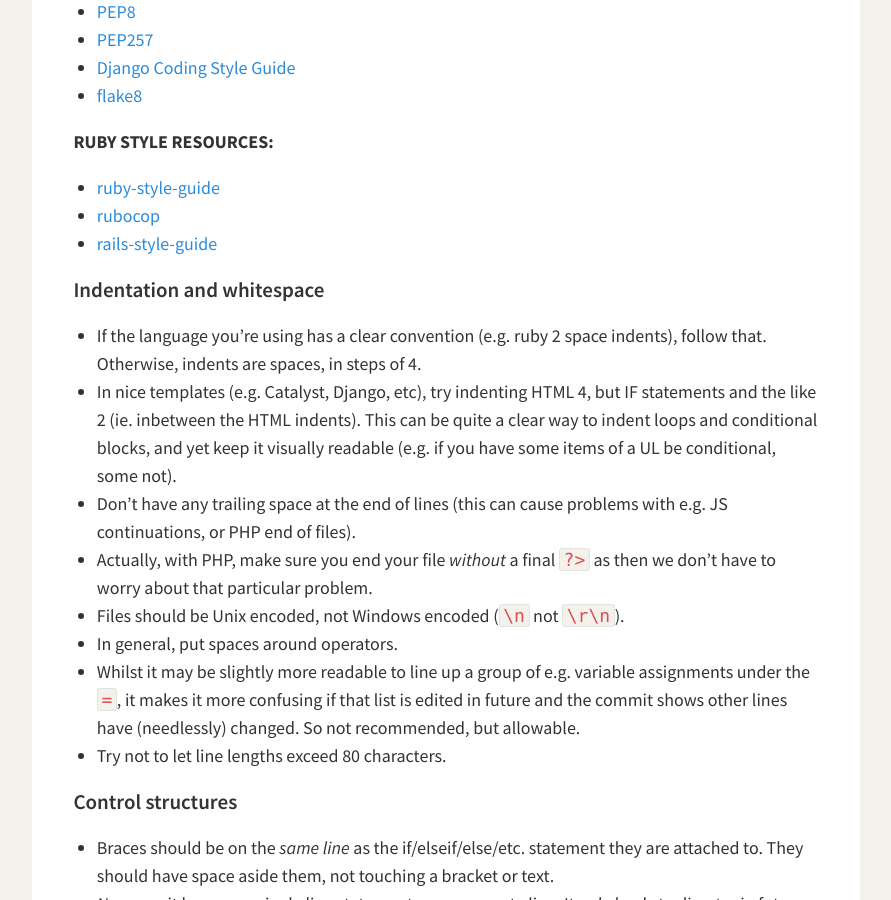
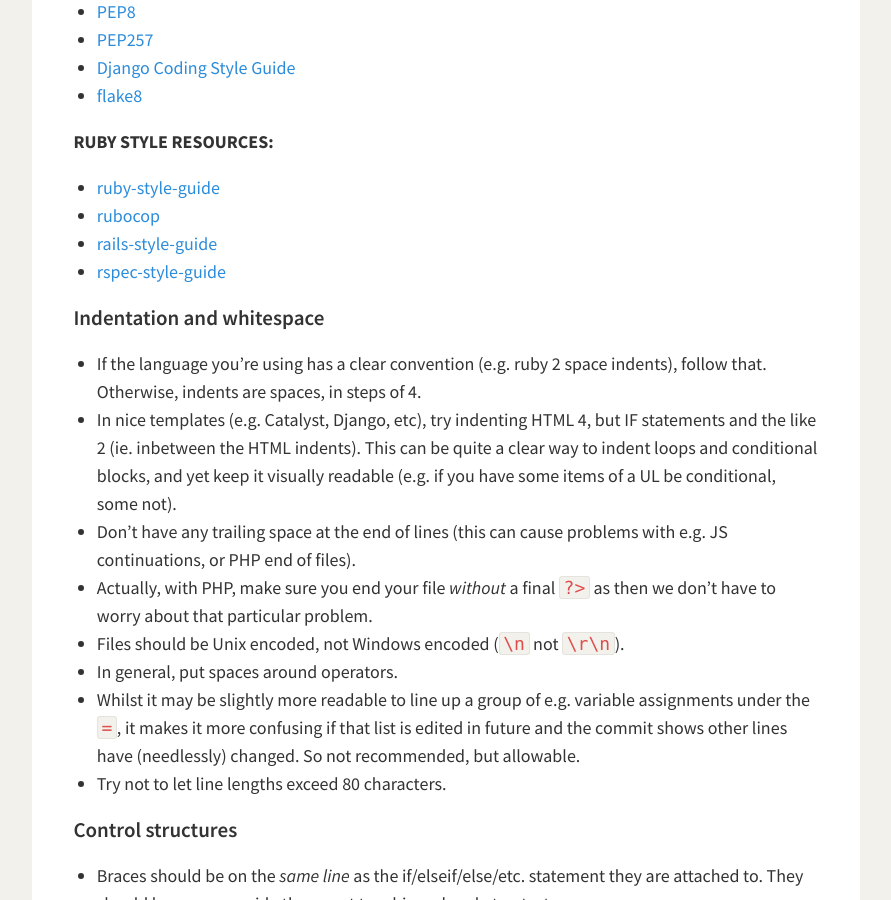
Before and after one commit to mysociety/mysociety.github.io, a Jekyll site: the page built from coding-standards.md, in a window 1280 px wide and 900 px high, scrolled down 862 px. Shown: the whole window, without its empty margins (56-947 px from the left). Built offline with Jekyll 4.4.1, drawn with Linux system fonts in a browser that asks for light colours.

Commit message:
Add RSpec Style Guide for Ruby
Good general guidance on RSpec style

```diff
--- a/coding-standards.md
+++ b/coding-standards.md
@@ -33,6 +33,7 @@
 * [ruby-style-guide](https://github.com/bbatsov/ruby-style-guide)
 * [rubocop](https://github.com/bbatsov/rubocop)
 * [rails-style-guide](https://github.com/bbatsov/rails-style-guide)
+* [rspec-style-guide](http://betterspecs.org)
 
 ### Indentation and whitespace
 
```
